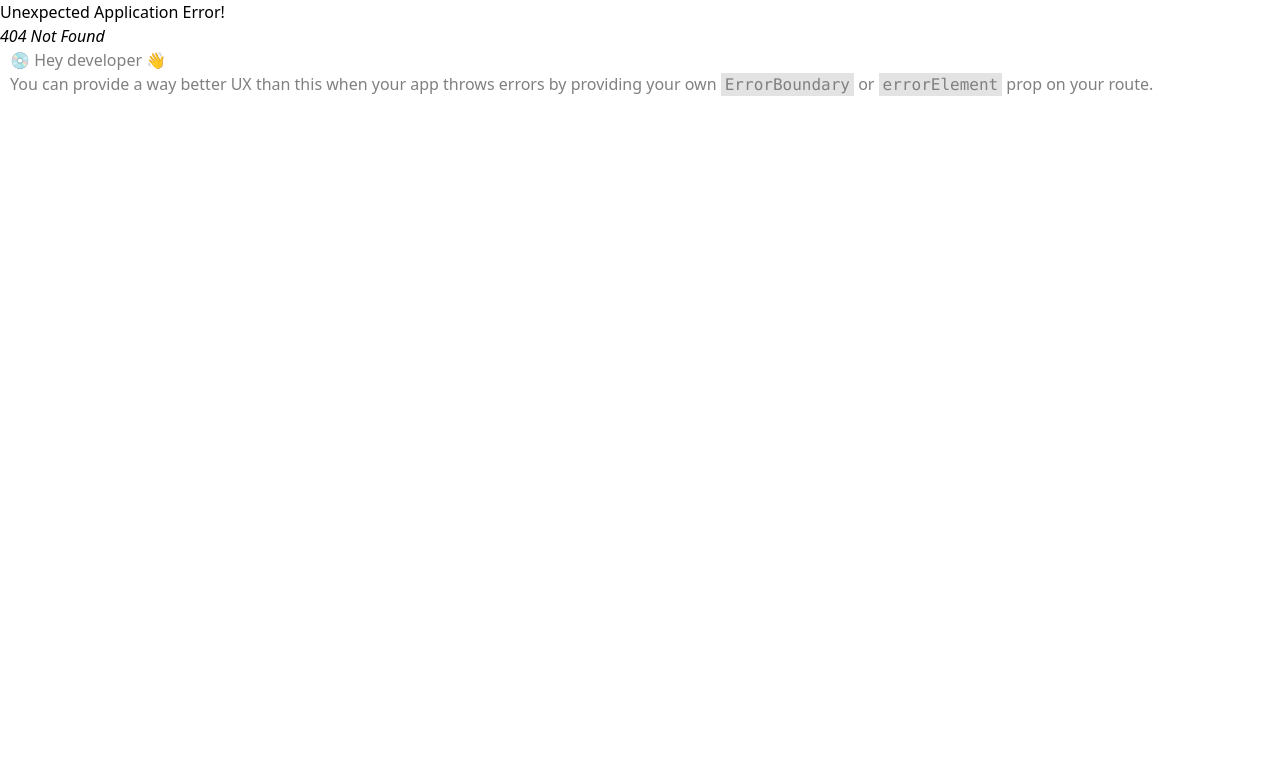
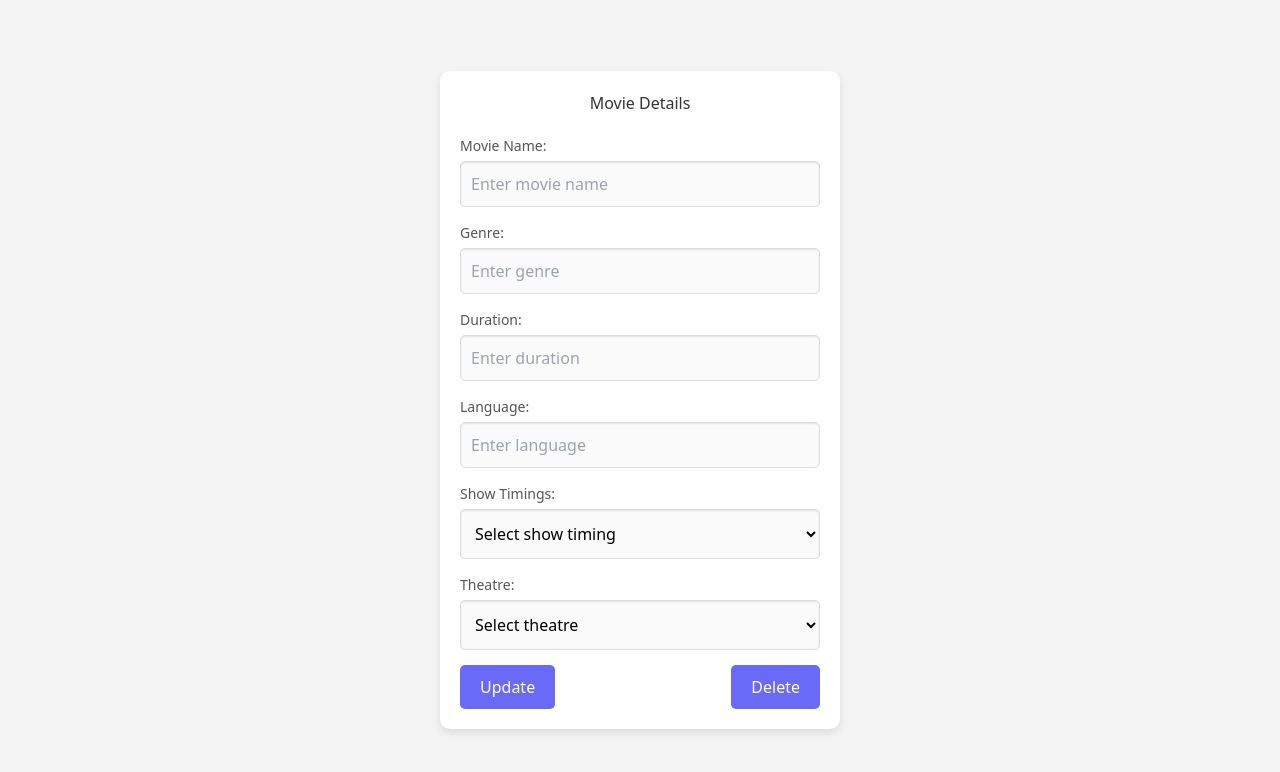
Before and after one commit to HemantPawar8956/INOX-PROJECT, a React (Vite) app in the folder frontend/INOX-project/: page /addmovie in a window 1280 px wide. Before the commit this address had no page. Shown: the top 772 px of the page. Built offline with nearby package versions, Linux system fonts and the light colour scheme.

Commit message:
created addmovie component

```diff
--- /dev/null
+++ b/frontend/INOX-project/src/components/Addmovie.jsx
@@ -0,0 +1,116 @@
+import React, { useState } from 'react'
+
+const Addmovie = () => {
+    const [formData, setFormData] = useState({
+        movieName: "",
+        genre: "",
+        duration: "",
+        language: "",
+        showTimings: "",
+        theatre: "",
+      });
+
+      let [showModal, setShowModal] = useState(false);
+
+
+      let handleChange = (e) => {
+        setFormData({ ...formData, [e.target.name]: e.target.value });
+      };
+
+      let handleUpdate = () => {
+        setShowModal(true);
+      };
+
+      let handleSave = () => {
+        alert("Movie details saved successfully!");
+        setShowModal(false);
+      };
+    return (
+
+    <div class="main-body">
+    <section class="center-section">
+        <div class="form-container">
+            <h2>Movie Details</h2>
+            <form action="#">
+                <div class="form-group">
+                    <label for="movieName">Movie Name:</label>
+                    <input type="text" id="movieName" name="movieName" value={formData.movieName}
+                onChange={handleChange} placeholder="Enter movie name" required/>
+                </div>
+
+                <div class="form-group">
+                    <label for="genre">Genre:</label>
+                    <input type="text" id="genre" name="genre"  value={formData.genre}
+                onChange={handleChange} placeholder="Enter genre" required/>
+                </div>
+
+                <div class="form-group">
+                    <label for="duration">Duration:</label>
+                    <input type="text" id="duration" name="duration"  value={formData.duration}
+                onChange={handleChange} placeholder="Enter duration" required/>
+                </div>
+
+                <div class="form-group">
+                    <label for="language">Language:</label>
+                    <input type="text" id="language" name="language" value={formData.language}
+                onChange={handleChange} placeholder="Enter language" required/>
+                </div>
+
+                <div class="form-group">
+             <label for="showTimings">Show Timings:</label>
+             <select id="showTimings" name="showTimings"  value={formData.showTimings}
+                onChange={handleChange} required>
+                 <option value="" disabled selected>Select show timing</option>
+                 <option value="10am">10:00 AM</option>
+                 <option value="1pm">1:00 PM</option>
+                 <option value="4pm">4:00 PM</option>
+                 <option value="7pm">7:00 PM</option>
+                 <option value="10pm">10:00 PM</option>
+             </select>
+         </div>
+                <div class="form-group">
+                    <label for="theatre">Theatre:</label>
+                    <select id="theatre" name="theatre"  value={formData.theatre}
+                onChange={handleChange}  required>
+                        <option value="" disabled selected>Select theatre</option>
+                        <option value="theatre1">PVR MGF gurugram</option>
+                        <option value="theatre2">PVR Mega Mall gurugram</option>
+                        <option value="theatre3">PVR Ambience Mall gurugram</option>
+                        <option value="theatre4">INOX world mark gurugram</option>
+                        <option value="theatre5">PVR City Centre gurugram</option>
+                    </select>
+                </div>
+
+                <div class="form-actions">
+                    <button type="submit" class="update-btn" onClick={handleUpdate}>Update</button>
+                    <button type="reset" class="delete-btn">Delete</button>
+                </div>
+            </form>
+        </div>
+    </section>
+    {showModal && (
+        <div className="modal">
+          <div className="modal-content">
+            <h3>Confirm Movie Details</h3>
+            <p><strong>Movie Name:</strong> {formData.movieName}</p>
+            <p><strong>Genre:</strong> {formData.genre}</p>
+            <p><strong>Duration:</strong> {formData.duration}</p>
+            <p><strong>Language:</strong> {formData.language}</p>
+            <p><strong>Show Timings:</strong> {formData.showTimings}</p>
+            <p><strong>Theatre:</strong> {formData.theatre}</p>
+
+            <div className="modal-actions">
+              <button className="close" onClick={handleSave}>
+                Save
+              </button>
+            </div>
+          </div>
+        </div>
+      )}
+
+</div>
+
+)
+}
+
+export default Addmovie
--- a/frontend/INOX-project/src/inox.css
+++ b/frontend/INOX-project/src/inox.css
@@ -1270,3 +1270,132 @@ select {
   min-width: 10px;
   color: transparent;
 }
+
+/* mantasha */
+/* addmovies form */
+.main-body {
+  height: 100vh;
+  display: flex;
+  justify-content: center;
+  align-items: center;
+  background-color: #f4f4f4;
+}
+
+.center-section {
+  display: flex;
+  justify-content: center;
+  align-items: center;
+  width: 100%;
+}
+
+.center-section .form-container {
+  background-color: #fff;
+  padding: 20px;
+  border-radius: 10px;
+  box-shadow: 0 4px 8px rgba(0, 0, 0, 0.1);
+  max-width: 400px;
+  width: 100%;
+}
+
+.center-section .form-container h2 {
+  text-align: center;
+  margin-bottom: 20px;
+  color: #333;
+}
+
+.center-section .form-container .form-group {
+  margin-bottom: 15px;
+}
+
+.center-section .form-container .form-group label {
+  display: block;
+  margin-bottom: 5px;
+  color: #555;
+}
+
+.center-section .form-container .form-group input,
+.center-section .form-container .form-group select {
+  width: 100%;
+  padding: 10px;
+  border: 1px solid #ddd;
+  border-radius: 5px;
+  font-size: 16px;
+  background-color: #fafafa;
+  box-shadow: inset 0 1px 2px rgba(0, 0, 0, 0.1);
+}
+
+.center-section .form-container .form-group input:focus,
+.center-section .form-container .form-group select:focus {
+  border-color: #007bff;
+  outline: none;
+  background-color: #fff;
+}
+
+.center-section .form-container .form-actions {
+  display: flex;
+  justify-content: space-between;
+}
+
+.center-section .form-container .form-actions button {
+  padding: 10px 20px;
+  border: none;
+  border-radius: 5px;
+  font-size: 16px;
+  cursor: pointer;
+  color: #fff;
+  transition: background-color 0.3s ease;
+}
+
+.center-section .form-container .form-actions .update-btn {
+  background-color: rgb(106, 106, 248);
+}
+
+
+.center-section .form-container .form-actions .delete-btn {
+  background-color: rgb(106, 106, 248);
+}
+
+/* for popup */
+.modal {
+  display: flex;
+  position: fixed;
+  z-index: 1;
+  left: 0;
+  top: 0;
+  width: 100%;
+  height: 100%;
+  background-color: rgba(0, 0, 0, 0.5);
+  justify-content: center;
+  align-items: center;
+}
+
+.modal-content {
+  background-color: white;
+  padding: 20px;
+  border-radius: 10px;
+  width: 400px;
+  max-width: 80%;
+}
+
+.modal-content h3 {
+  margin-bottom: 20px;
+}
+
+.modal-content p {
+  margin: 10px 0;
+}
+
+.modal-actions {
+  text-align: center;
+}
+.close {
+  margin-top: 20px;
+  padding: 10px 20px;
+  background-color: #007bff;
+  color: white;
+  border: none;
+  border-radius: 5px;
+  font-size: 16px;
+  cursor: pointer;
+  transition: background-color 0.3s ease, transform 0.2s ease;
+}
--- a/frontend/INOX-project/src/routing/InoxRouting.jsx
+++ b/frontend/INOX-project/src/routing/InoxRouting.jsx
@@ -5,6 +5,7 @@ import Showtimings from "./../components/Showtimings";
 import Cinemas from "./../components/Cinemas";
 import Payment from "./../components/Payment";
 import SeatLayout from "./../components/SeatLayout";
+import Addmovie from './../components/Addmovie';
 
 export let routingVar = createBrowserRouter([
   {
@@ -35,6 +36,10 @@ export let routingVar = createBrowserRouter([
     element: <Payment />,
   },
   {
+    path: "/addmovie",
+    element: <Addmovie />,
+  },
+  {
     path: "/selectseats",
     element: <SeatLayout />,
   },
```
